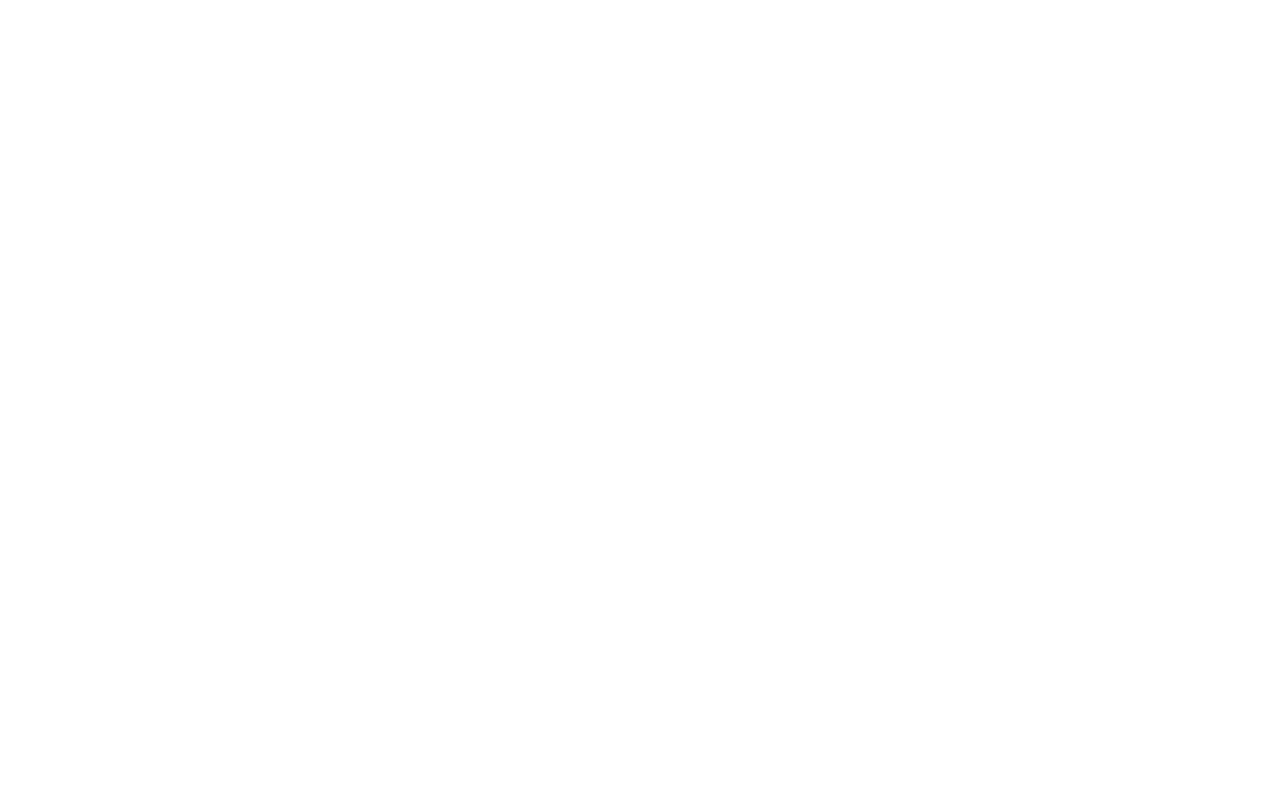
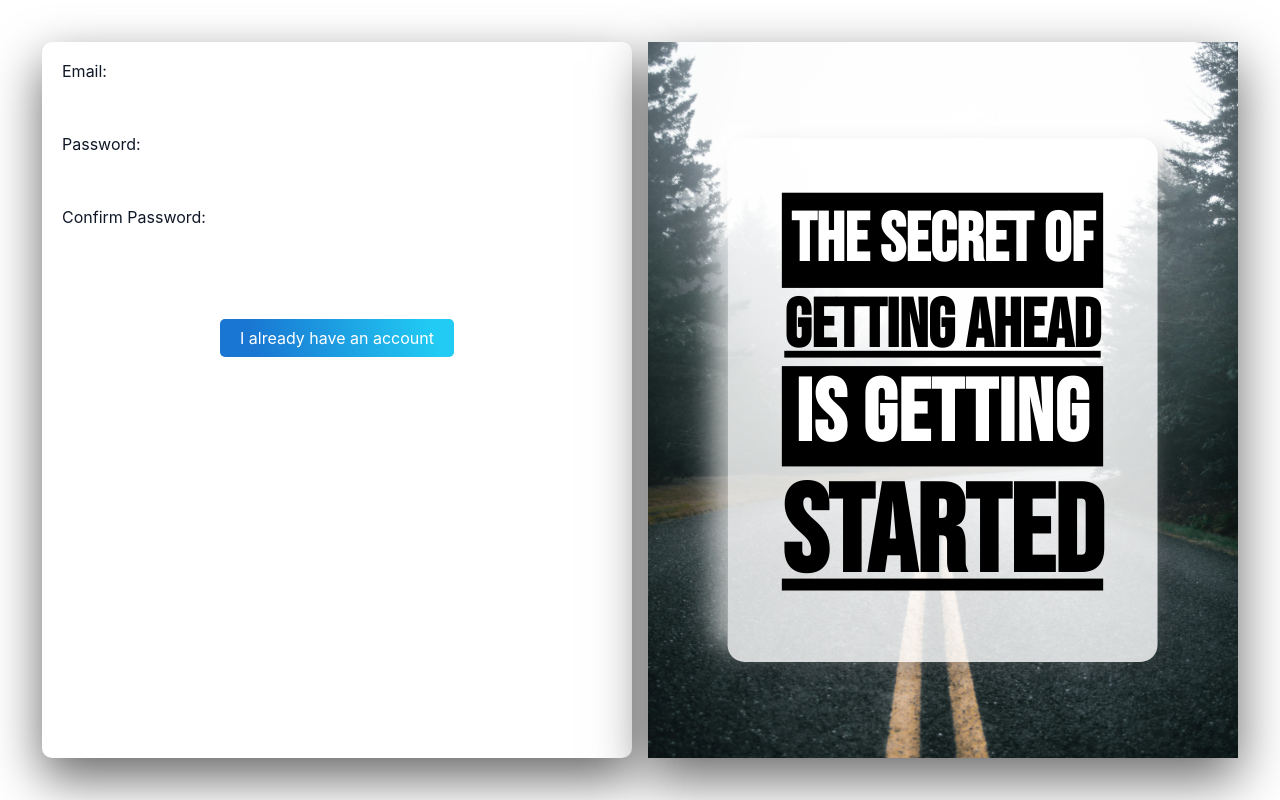
Before and after one commit to Dmitriy-Ponomarenko/rd71-frontend, a React (Vite) app: page /signup in a window 1280 px wide. Built offline with nearby package versions, Linux system fonts and the light colour scheme.

Commit message:
LogIn & SignUp basic mark-ups

```diff
--- a/src/components/LogInButton/LogInButton.module.css
+++ b/src/components/LogInButton/LogInButton.module.css
@@ -17,3 +17,7 @@
   background: linear-gradient(var(--blue-gradient-hover));
   transform: scale(1.05);
 }
+
+/* Styles for tablets and larger screens */
+
+/* Styles for desktops and larger screens */
--- /dev/null
+++ b/src/components/LogInForm/LogInForm.module.css
@@ -0,0 +1,47 @@
+/* LogInForm.module.css */
+
+/* Base styles for mobile-first approach */
+.logInForm {
+  flex: 1;
+  display: flex;
+  flex-direction: column;
+  align-items: center;
+  padding: 20px;
+  background: var(--white);
+  border-radius: 10px;
+  box-shadow: var(--shadow-strong);
+}
+
+.formGroup {
+  margin-bottom: 15px;
+  width: 100%;
+}
+
+.formGroup label {
+  display: block;
+  margin-bottom: 5px;
+}
+
+.formGroup input {
+  width: 100%;
+  padding: 8px;
+  border: 1px solid var(--gray);
+  border-radius: 5px;
+}
+
+.submitButton {
+  padding: 10px 20px;
+  background: var(--primary);
+  color: var(--white);
+  border: none;
+  border-radius: 5px;
+  cursor: pointer;
+}
+
+.submitButton:hover {
+  background: var(--primary-dark);
+}
+
+/* Styles for tablets and larger screens */
+
+/* Styles for desktops and larger screens */
--- /dev/null
+++ b/src/components/LogInForm/LogInForm.tsx
@@ -0,0 +1,45 @@
+import React from 'react';
+import styles from './LogInForm.module.css';
+import { SignUpButton } from '../SignUpButton/SignUpButton';
+
+export const LogInForm: React.FC = () => {
+  const [email, setEmail] = React.useState('');
+  const [password, setPassword] = React.useState('');
+
+  const handleSubmit = (e: React.FormEvent) => {
+    e.preventDefault();
+    console.log('Email:', email, 'Password:', password);
+  };
+
+  return (
+    <form className={styles.logInForm} onSubmit={handleSubmit}>
+      <div className={styles.formGroup}>
+        <label htmlFor="email">Email:</label>
+        <input
+          type="email"
+          id="email"
+          value={email}
+          onChange={e => setEmail(e.target.value)}
+          required
+        />
+      </div>
+      <div className={styles.formGroup}>
+        <label htmlFor="password">Password:</label>
+        <input
+          type="password"
+          id="password"
+          value={password}
+          onChange={e => setPassword(e.target.value)}
+          required
+        />
+      </div>
+      <button type="submit" className={styles.submitButton}>
+        Log In
+      </button>
+      <div>
+        <p>I need a new account:</p>
+        <SignUpButton />
+      </div>
+    </form>
+  );
+};
--- /dev/null
+++ b/src/components/SignUpForm/SignUpForm.module.css
@@ -0,0 +1,47 @@
+/* SignUpForm.module.css */
+
+/* Base styles for mobile-first approach */
+.signUpForm {
+  flex: 1;
+  display: flex;
+  flex-direction: column;
+  align-items: center;
+  padding: 20px;
+  background: var(--white);
+  border-radius: 10px;
+  box-shadow: var(--shadow-strong);
+}
+
+.formGroup {
+  margin-bottom: 15px;
+  width: 100%;
+}
+
+.formGroup label {
+  display: block;
+  margin-bottom: 5px;
+}
+
+.formGroup input {
+  width: 100%;
+  padding: 8px;
+  border: 1px solid var(--gray);
+  border-radius: 5px;
+}
+
+.submitButton {
+  padding: 10px 20px;
+  background: var(--primary);
+  color: var(--white);
+  border: none;
+  border-radius: 5px;
+  cursor: pointer;
+}
+
+.submitButton:hover {
+  background: var(--primary-dark);
+}
+
+/* Styles for tablets and larger screens */
+
+/* Styles for desktops and larger screens */
--- /dev/null
+++ b/src/components/SignUpForm/SignUpForm.tsx
@@ -0,0 +1,62 @@
+import React, { useState } from 'react';
+import styles from './SignUpForm.module.css';
+import { LogInButton } from '../LogInButton/LogInButton';
+
+export const SignUpForm: React.FC = () => {
+  const [email, setEmail] = useState('');
+  const [password, setPassword] = useState('');
+  const [confirmPassword, setConfirmPassword] = useState('');
+
+  const handleSubmit = (e: React.FormEvent) => {
+    e.preventDefault();
+    console.log(
+      'Email:',
+      email,
+      'Password:',
+      password,
+      'Confirm Password:',
+      confirmPassword
+    );
+  };
+
+  return (
+    <form className={styles.signUpForm} onSubmit={handleSubmit}>
+      <div className={styles.formGroup}>
+        <label htmlFor="email">Email:</label>
+        <input
+          type="email"
+          id="email"
+          value={email}
+          onChange={e => setEmail(e.target.value)}
+          required
+        />
+      </div>
+      <div className={styles.formGroup}>
+        <label htmlFor="password">Password:</label>
+        <input
+          type="password"
+          id="password"
+          value={password}
+          onChange={e => setPassword(e.target.value)}
+          required
+        />
+      </div>
+      <div className={styles.formGroup}>
+        <label htmlFor="confirmPassword">Confirm Password:</label>
+        <input
+          type="password"
+          id="confirmPassword"
+          value={confirmPassword}
+          onChange={e => setConfirmPassword(e.target.value)}
+          required
+        />
+      </div>
+      <button type="submit" className={styles.submitButton}>
+        Sign Up
+      </button>
+      <LogInButton />
+    </form>
+  );
+};
+
+export default SignUpForm;
--- a/src/pages/HomePage/HomePage.module.css
+++ b/src/pages/HomePage/HomePage.module.css
@@ -12,6 +12,8 @@
   gap: 16px;
 }
 
+/* Styles for tablets and larger screens */
+
 /* Styles for desktops and larger screens */
 @media screen and (min-width: 1280px) {
   .homeContainer {
--- a/src/pages/LogInPage/LogInPage.module.css
+++ b/src/pages/LogInPage/LogInPage.module.css
@@ -0,0 +1,17 @@
+/* LogInPage.module.css */
+
+/* Base styles for mobile-first approach */
+.logInPageSection {
+  height: 100vh;
+}
+
+.logInPageContainer {
+  display: flex;
+  flex-direction: row;
+  height: 100%;
+  gap: 16px;
+}
+
+/* Styles for tablets and larger screens */
+
+/* Styles for desktops and larger screens */
--- a/src/pages/LogInPage/LogInPage.tsx
+++ b/src/pages/LogInPage/LogInPage.tsx
@@ -1,5 +1,16 @@
-import React from "react";
+import React from 'react';
+import { LogInForm } from '../../components/LogInForm/LogInForm';
+import { QuoteSection } from '../../components/QuoteSection/QuoteSection';
+import styles from './LogInPage.module.css';
+import '../../index.css';
 
 export const LogInPage: React.FC = () => {
-  return(<></>)
-}
+  return (
+    <div className={`${styles.logInPageSection} section`}>
+      <div className={`${styles.logInPageContainer} container`}>
+        <LogInForm />
+        <QuoteSection />
+      </div>
+    </div>
+  );
+};
--- a/src/pages/SignUpPage/SignUpPage.module.css
+++ b/src/pages/SignUpPage/SignUpPage.module.css
@@ -0,0 +1,17 @@
+/* SignUpPage.module.css */
+
+/* Base styles for mobile-first approach */
+.signUpPageSection {
+  height: 100vh;
+}
+
+.signUpPageContainer {
+  display: flex;
+  flex-direction: row;
+  height: 100%;
+  gap: 16px;
+}
+
+/* Styles for tablets and larger screens */
+
+/* Styles for desktops and larger screens */
--- a/src/pages/SignUpPage/SignUpPage.tsx
+++ b/src/pages/SignUpPage/SignUpPage.tsx
@@ -1,5 +1,15 @@
-import React from "react"
+import React from 'react';
+import styles from './SignUpPage.module.css';
+import { SignUpForm } from '../../components/SignUpForm/SignUpForm';
+import { QuoteSection } from '../../components/QuoteSection/QuoteSection';
 
 export const SignUpPage: React.FC = () => {
-  return(<></>)
-}
+  return (
+    <div className={`${styles.signUpPageSection} section`}>
+      <div className={`${styles.signUpPageContainer} container`}>
+        <SignUpForm />
+        <QuoteSection />
+      </div>
+    </div>
+  );
+};
```
